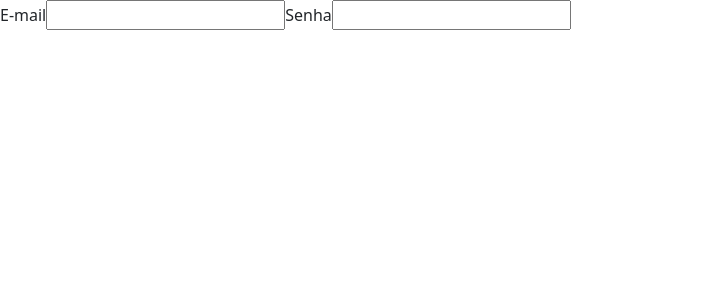
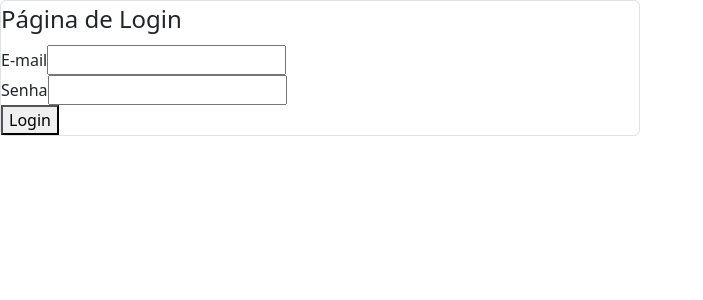
Before and after one commit to GabrielAlSant/FrontEnd-Admin, a Next.js app: page /components/formlog in a window 1280 px wide. Shown: the top 300 px of the page, without its empty margins (0-703 px from the left). Built offline with nearby package versions, Linux system fonts and the light colour scheme.

Commit message:
Falta Validação

```diff
--- a/pages/components/formlog.js
+++ b/pages/components/formlog.js
@@ -1,10 +1,30 @@
 export default function FormLog(){
+    const userDefault = {
+        email: "user1@ifms.com",
+        senha: "ifms2022"
+    }
+
+    function Login1(email, password){
+        if(password == userDefault.senha & email == userDefault.email){
+            return console.log("Certo")
+        }else{
+            return console.log("Tente Novamente")
+        }
+    }
     return (
-        <form>
-            <label>E-mail</label>
-            <input/>
-            <label>Senha</label>
-            <input/>
+        <form onSubmit={Login1()} className="border rounded w-50">
+            <fieldset>
+                <legend>Página de Login</legend>
+                <div>
+                <label>E-mail</label>
+                <input id="email" type="email"/>
+                </div>
+                <div>
+                <label>Senha</label>
+                <input id="password" type="password"/>
+                </div>
+                <button type="submit">Login</button>
+            </fieldset>
         </form>
     )
 }
```
